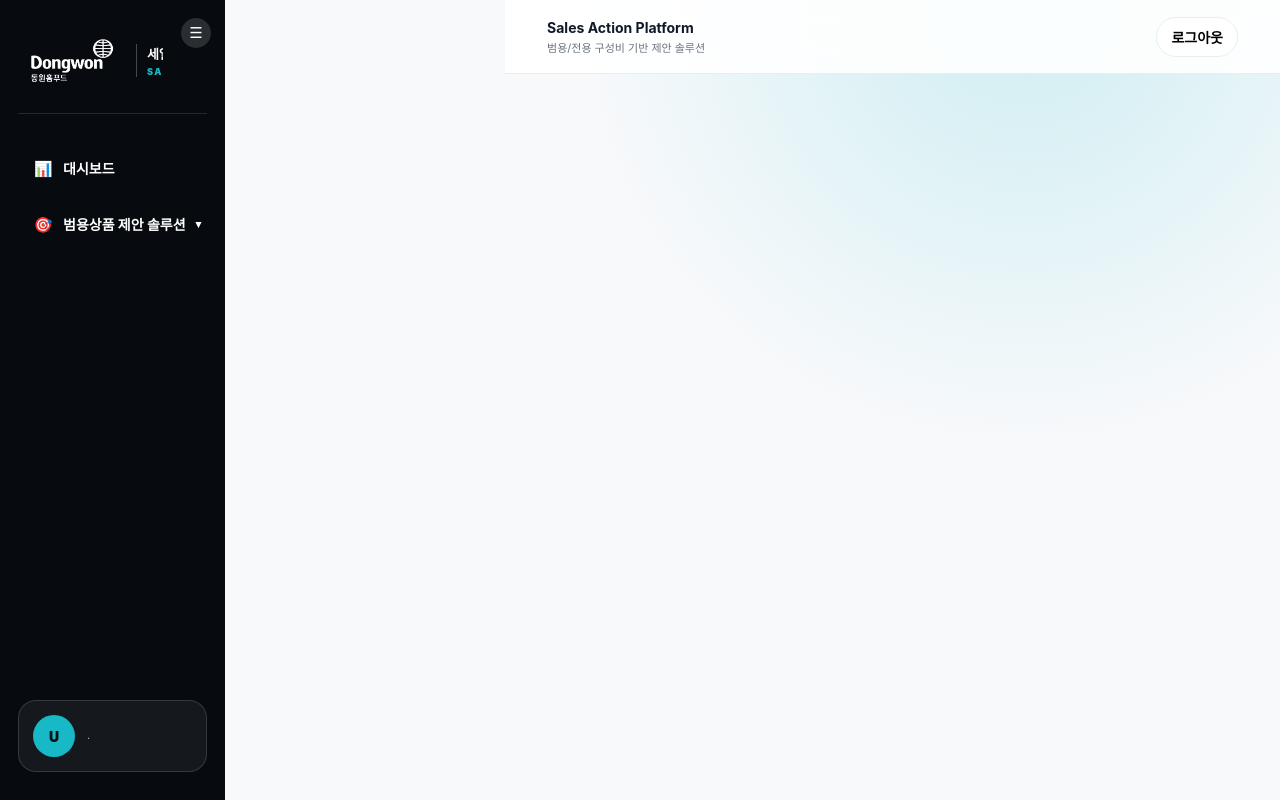
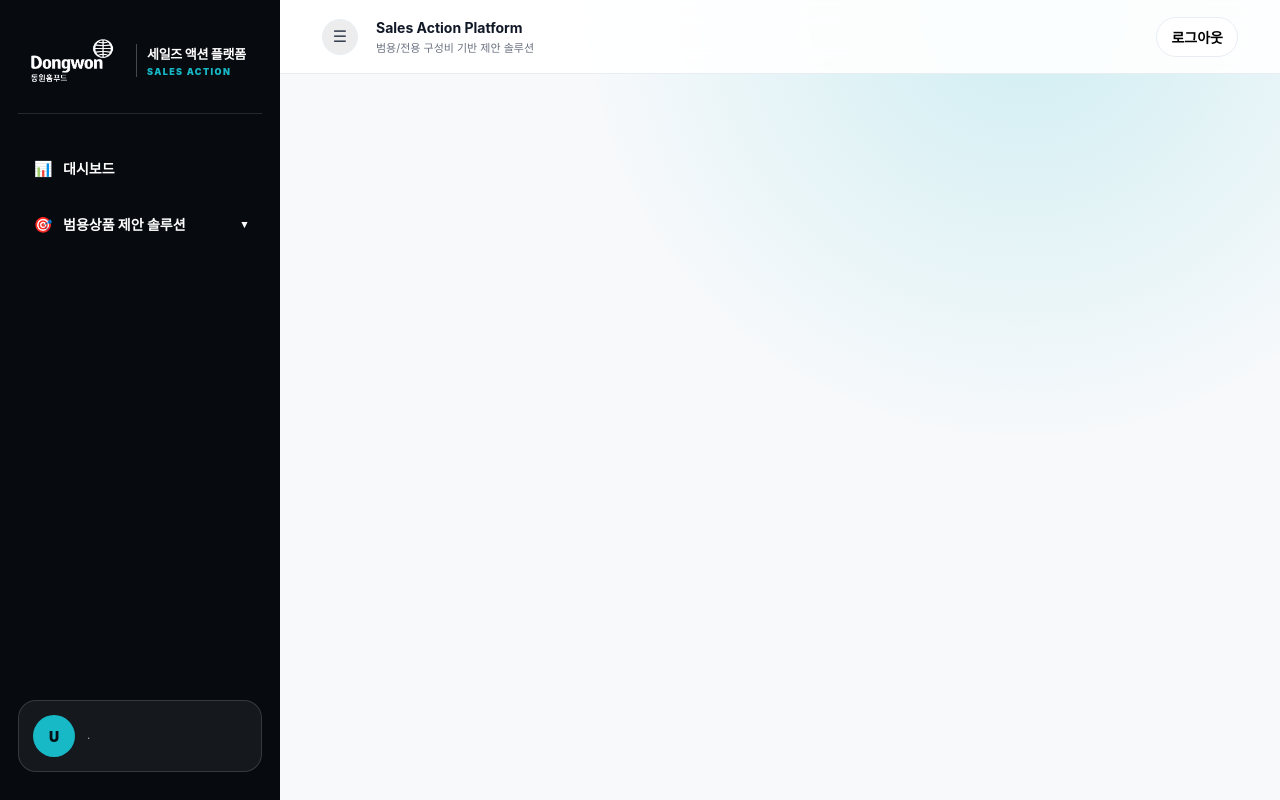
Before and after one commit to hjonwork-cloud/dify-practice, a FastAPI app: template api/templates/portal_base.html in a window 1280 px wide. Run offline with FastAPI, Linux system fonts and the light colour scheme; the template is opened without the code that fills it: most values are stand-ins (such as "Sample title", 1, 10 or a date in 2020); some web fonts are replaced.

Commit message:
refactor: 사이드바토글topbar이동+팀리더캐시예외제거+T_DASH통일

```diff
--- a/api/portal_router.py
+++ b/api/portal_router.py
@@ -337,11 +337,9 @@ def _in_months(months: list[str]) -> str:
 
 
 def _latest_ym(emp_code: str = _DEFAULT_EMP_CODE) -> str:
-    # 팀리더는 캐시 미사용
-    if not _is_team_leader(emp_code):
-        cached = _cache_get(f"latest:{emp_code}")
-        if cached:
-            return str(cached)
+    cached = _cache_get(f"latest:{emp_code}")
+    if cached:
+        return str(cached)
     import main
     rows = _q(f"""
         SELECT MAX(`년월`) AS ym
@@ -350,9 +348,7 @@ def _latest_ym(emp_code: str = _DEFAULT_EMP_CODE) -> str:
           AND `매출액` IS NOT NULL
     """)
     ym = str((rows[0] or {}).get("ym") or "") if rows else ""
-    if ym and not _is_team_leader(emp_code):
-        _cache_set(f"latest:{emp_code}", ym)
-    return ym
+    return _cache_set(f"latest:{emp_code}", ym)
 
 
 def _latest_bill_date(emp_code: str = _DEFAULT_EMP_CODE, ym: str = "") -> str:
@@ -421,10 +417,8 @@ def _brand_cm_map(emp_code: str, profit_ym: str) -> dict[str, float]:
 
 
 def _brand_rows(emp_code: str = _DEFAULT_EMP_CODE) -> list[dict]:
-    # 팀리더는 캐시 미사용 (지점 전체 데이터 조회 보장)
-    if not _is_team_leader(emp_code):
-        cached = _cache_get(f"brands:{emp_code}")
-        if cached:  # 빈 리스트는 캐시 무효 처리
+    cached = _cache_get(f"brands:{emp_code}")
+    if cached:  # 빈 리스트는 캐시 무효 처리
             return cached
     import main
     latest = _latest_ym(emp_code)
@@ -521,18 +515,16 @@ def _brand_rows(emp_code: str = _DEFAULT_EMP_CODE) -> list[dict]:
             "generic_ratio": 0.0, "cm_rate": None,
         })
     # 팀리더는 캐시 저장 안함, 일반도 빈 결과는 저장 안함
-    if out and not _is_team_leader(emp_code):
+    if out:
         _cache_set(f"brands:{emp_code}", out)
     return out
 
 
 
 def portal_dashboard(emp_code: str = _DEFAULT_EMP_CODE) -> dict:
-    # 팀리더는 캐시 스킵 (주소 LIKE 수정 전 데이터가 잙0로 캐싱될 수 있음)
-    if not _is_team_leader(emp_code):
-        cached = _cache_get(f"dashboard:{emp_code}")
-        if cached is not None:
-            return cached
+    cached = _cache_get(f"dashboard:{emp_code}")
+    if cached is not None:
+        return cached
     import main
     is_leader = _is_team_leader(emp_code)
     team_name = _leader_team(emp_code)
@@ -660,8 +652,6 @@ def portal_dashboard(emp_code: str = _DEFAULT_EMP_CODE) -> dict:
         "is_leader": is_leader,
         "team_name": team_name,
     }
-    if _is_team_leader(emp_code):
-        return data  # 팀리더 캐시 저장 안함
     return _cache_set(f"dashboard:{emp_code}", data)
 
 
@@ -781,7 +771,7 @@ def brand_report(
 ) -> dict:
     # ── 사전계산 테이블 우선 조회 (팀리더는 실시간 쿼리 강제 — 캐시 테이블이 개인 범위로 잘못 캐싱될 수 있음) ──────────
     picked = _pick_brand(brand_name, emp_code)
-    if picked and not _is_team_leader(emp_code):
+    if picked:
         try:
             from portal_refresh import read_brand_report_from_table
             cached = read_brand_report_from_table(
@@ -1198,17 +1188,16 @@ async def dashboard_data_api(request: Request):
     user = _require_user(request)
     emp_code = user["emp_code"]
 
-    # ── 1순위: 사전 계산 요약 테이블 (팀리더 스킵 – T_DASH가 구실적으로 기코될 수 있음) ──
-    if not _is_team_leader(emp_code):
-        try:
-            import portal_refresh
-            precomputed = portal_refresh.read_dashboard_from_table(emp_code)
-            if precomputed:
-                return JSONResponse(content=precomputed)
-        except Exception as _e:
-            pass  # 테이블 미존재 등 → fallback
-
-    # ── 2순위: 실시간 쿼리 (fallback / 팀리더) ────────────────────────
+    # ── 1순위: 사전 계산 테이블 (T_DASH) — 팀리더 포함 모두 활용 ────────────
+    try:
+        import portal_refresh
+        precomputed = portal_refresh.read_dashboard_from_table(emp_code)
+        if precomputed:
+            return JSONResponse(content=precomputed)
+    except Exception as _e:
+        pass  # 테이블 미존재 / 행 없음 → fallback
+
+    # ── 2순위: 실시간 쿼리 (T_DASH refresh 전 or 업데이트 전) ────────────
     data = portal_dashboard(emp_code)
     return JSONResponse(content=data)
 
--- a/api/templates/portal_base.html
+++ b/api/templates/portal_base.html
@@ -9,21 +9,11 @@
   <link href="/static/admin.css?v={{ asset_v }}" rel="stylesheet">
   <style>
   /* ── 사이드바 접기/펼치기 ── */
-  .portal-sidebar { transition: width .22s cubic-bezier(.4,0,.2,1); overflow: hidden; position: relative; }
-  .portal-main    { transition: margin-left .22s, width .22s; }
-  /* 토글 버튼: sidebar 내부 우상단 절대 위치 */
-  .sb-toggle {
-    position: absolute; top: 18px; right: 14px;
-    width: 30px; height: 30px; border-radius: 50%;
-    background: rgba(255,255,255,.14); border: none; color: #fff;
-    cursor: pointer; font-size: 15px; display: flex; align-items: center; justify-content: center;
-    transition: background .15s, right .22s, left .22s; z-index: 5; flex-shrink: 0;
-  }
-  .sb-toggle:hover { background: rgba(255,255,255,.28); }
-  /* 브랜드 행: 토글 공간(44px) 제외 */
-  .sb-top { padding-bottom: 20px; border-bottom: 1px solid rgba(255,255,255,.12); margin-bottom: 4px;
-            padding-right: 44px; /* 토글 버튼 공간 */ }
-  .sb-brand { display: flex; gap: 10px; align-items: center; text-decoration: none; color: #fff; min-width: 0; overflow: hidden; }
+  .portal-sidebar { transition: width .22s cubic-bezier(.4,0,.2,1); overflow: hidden; }
+  .portal-main    { transition: margin-left .22s cubic-bezier(.4,0,.2,1), width .22s cubic-bezier(.4,0,.2,1); }
+  .sb-top { display: flex; align-items: center; gap: 10px;
+            padding-bottom: 20px; border-bottom: 1px solid rgba(255,255,255,.12); margin-bottom: 4px; }
+  .sb-brand { display: flex; gap: 10px; align-items: center; text-decoration: none; color: #fff; min-width: 0; overflow: hidden; flex: 1; }
   .sb-brand img { width: 108px; filter: brightness(0) invert(1); flex-shrink: 0; transition: width .2s; }
   .sb-brand-text { border-left: 1px solid rgba(255,255,255,.25); padding-left: 10px;
                    transition: opacity .18s, max-width .22s; opacity: 1; max-width: 180px;
@@ -49,27 +39,28 @@
   .nav-sub a.active, .nav-sub a:hover { background: rgba(255,255,255,.14); color: #fff!important; }
   .nav-arrow { margin-left: auto; font-size: 11px; transition: transform .2s; }
   .nav-parent.open .nav-arrow { transform: rotate(180deg); }
-  /* 사이드바 너비 전환 */
-  .portal-main { transition: margin-left .22s cubic-bezier(.4,0,.2,1), width .22s cubic-bezier(.4,0,.2,1); }
+  /* topbar 토글 버튼 */
+  .sb-topbar-toggle { width: 36px; height: 36px; border-radius: 50%; background: rgba(7,11,16,.07); border: 1px solid var(--portal-line,#e4e9ef);
+    color: #374151; cursor: pointer; font-size: 16px; display: flex; align-items: center; justify-content: center;
+    transition: background .15s; flex-shrink: 0; }
+  .sb-topbar-toggle:hover { background: rgba(7,11,16,.13); }
   /* collapsed 상태 */
-  body.sidebar-collapsed .portal-sidebar  { width: 52px!important; padding-left: 0!important; padding-right: 0!important; padding-top: 0!important; }
+  body.sidebar-collapsed .portal-sidebar  { width: 52px!important; }
   body.sidebar-collapsed .portal-main     { margin-left: 52px!important; width: calc(100% - 52px)!important; }
   body.sidebar-collapsed .sb-top          { display: none; }
-  body.sidebar-collapsed .sb-toggle       { right: auto; left: 50%; transform: translateX(-50%); top: 12px; }
   body.sidebar-collapsed .nav-label       { opacity: 0; max-width: 0; overflow: hidden; }
   body.sidebar-collapsed .nav-sub         { max-height: 0!important; }
   body.sidebar-collapsed .nav-arrow       { display: none; }
-  body.sidebar-collapsed .portal-nav      { padding-top: 58px; }
   body.sidebar-collapsed .portal-nav a,
   body.sidebar-collapsed .nav-parent      { justify-content: center; padding: 10px 0; }
+  body.sidebar-collapsed .portal-nav      { padding-top: 14px; }
   body.sidebar-collapsed .portal-user-card { justify-content: center; padding: 10px 4px; min-width: 0; }
   body.sidebar-collapsed .portal-user-card>div { display: none; }
   body.sidebar-collapsed .portal-avatar  { width: 36px; height: 36px; flex-shrink: 0; }
   @media(max-width:760px){
-    body.sidebar-collapsed .portal-sidebar { width: 280px!important; padding: 28px 18px!important; }
+    body.sidebar-collapsed .portal-sidebar { width: 280px!important; }
     body.sidebar-collapsed .portal-main    { margin-left: 0!important; width: 100%!important; }
-    body.sidebar-collapsed .sb-top         { display: block; }
-    body.sidebar-collapsed .sb-toggle      { transform: none; left: auto; right: 14px; top: 18px; }
+    body.sidebar-collapsed .sb-top         { display: flex; }
     body.sidebar-collapsed .portal-nav     { padding-top: 0; }
   }
   </style>
@@ -77,8 +68,6 @@
 <body class="portal-body">
 <div class="portal-shell">
   <aside class="portal-sidebar">
-    <!-- 토글 버튼: 항상 우상단 절대위치 고정 -->
-    <button class="sb-toggle" id="sbToggleBtn" onclick="sbToggle()" title="메뉴 접기/펼치기">☰</button>
     <div class="sb-top">
       <a class="sb-brand" href="/portal" aria-label="홈">
         <img src="/static/dongwon-homefood-logo.png" alt="동원홈푸드">
@@ -120,7 +109,7 @@
   </aside>
   <main class="portal-main">
     <header class="portal-topbar">
-      <button class="menu-toggle" onclick="document.body.classList.toggle('menu-open')">☰</button>
+      <button class="sb-topbar-toggle" id="sbToggleBtn" onclick="sbToggle()" title="메뉴 접기/펼치기">☰</button>
       <div><b>Sales Action Platform</b><small>범용/전용 구성비 기반 제안 솔루션</small></div>
       <form action="/portal/logout" method="post"><button class="portal-logout" type="submit">로그아웃</button></form>
     </header>
```
